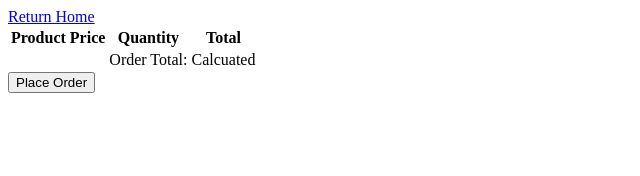
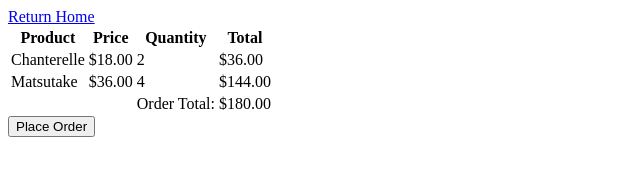
Before and after one commit to satyadvaya/lab-06-e-commerce-site, a plain HTML site: page cart/index.html in a window 1280 px wide. Shown: the whole page, without its empty margins (0-640 px from the left). Drawn offline with Linux system fonts and the light colour scheme.

Commit message:
successfully generated shopping cart

```diff
--- a/cart/cart.js
+++ b/cart/cart.js
@@ -1,6 +1,7 @@
 import { findById, calcItemTotal, toUSD, renderTableRow } from '../utils.js';
 import mushrooms from '../data/mushrooms.js';
 import cart from '../data/cart.js';
+console.log(cart);
 
 const tableBody = document.getElementById('table-body');
 
--- a/cart/index.html
+++ b/cart/index.html
@@ -37,5 +37,7 @@
 
     <button id="order-button">Place Order</button>
 
+    <script src="./cart.js" type="module"></script>
+
 </body>
 </html>
--- a/utils.js
+++ b/utils.js
@@ -52,5 +52,4 @@ export function renderTableRow(mushroomItem, cartItem){
     tr.appendChild(tdTotal);
 
     return tr;
-
 }
```
